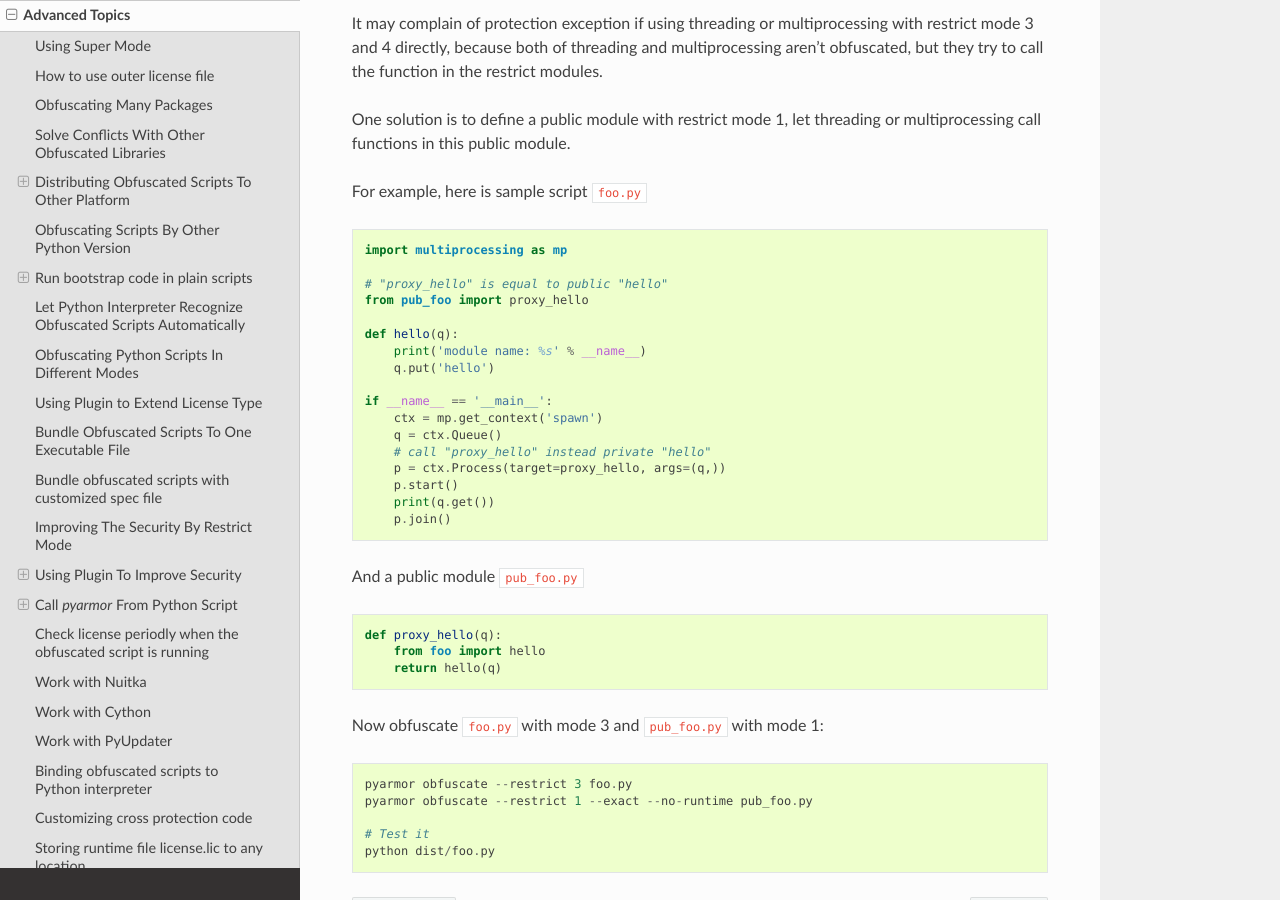
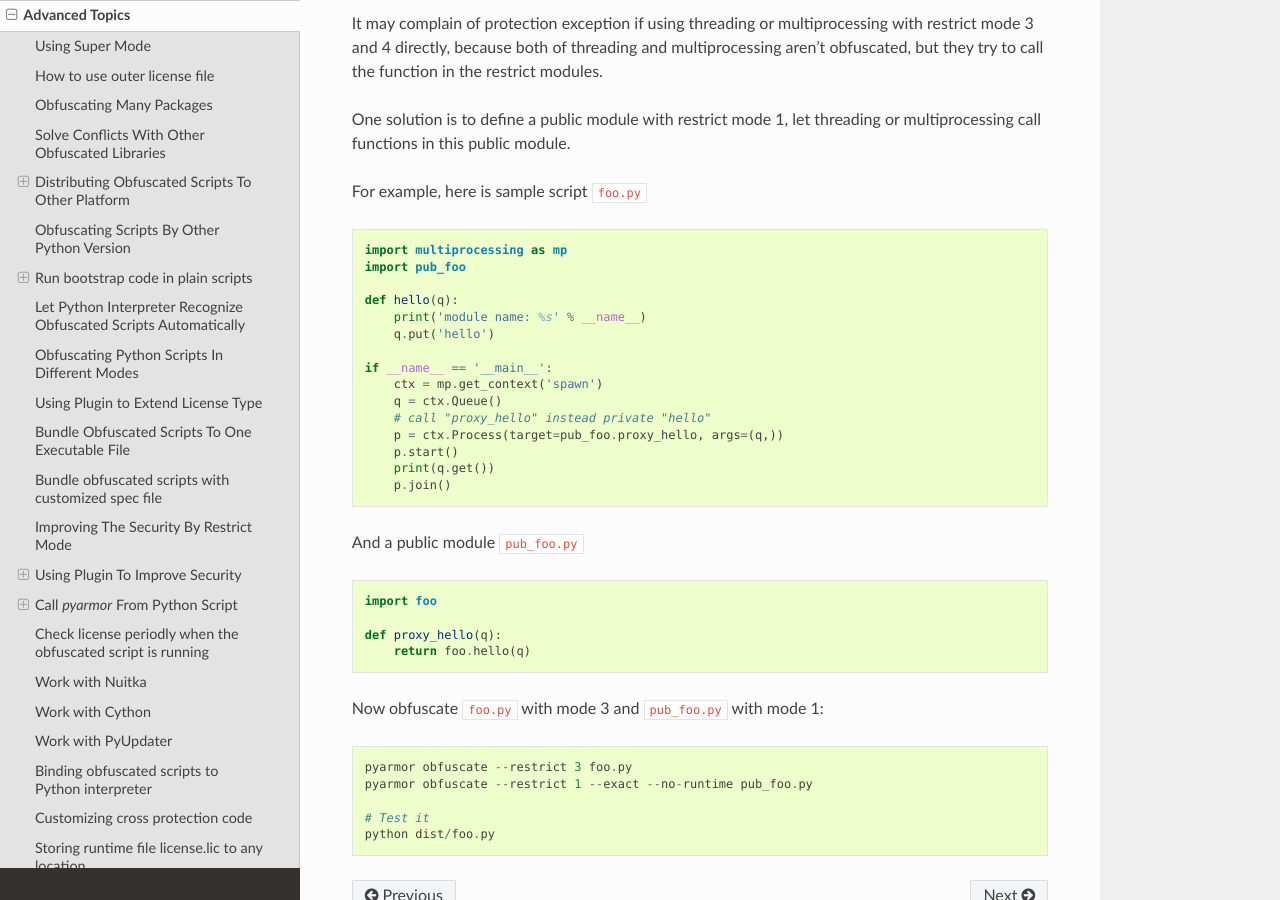
Before and after one commit to dashingsoft/pyarmor, a Sphinx documentation site: the page built from docs/advanced.rst, in a window 1280 px wide and 900 px high, scrolled down 27239 px. Built offline with Sphinx 7.4.7 and the Read the Docs theme 2.0.0, drawn with Linux system fonts in a browser that asks for light colours.

Commit message:
Refine sample code

```diff
--- a/docs/advanced.rst
+++ b/docs/advanced.rst
@@ -1331,9 +1331,7 @@ For example, here is sample script ``foo.py``
 .. code:: python
 
     import multiprocessing as mp
-
-    # "proxy_hello" is equal to public "hello"
-    from pub_foo import proxy_hello
+    import pub_foo
 
     def hello(q):
         print('module name: %s' % __name__)
@@ -1343,7 +1341,7 @@ For example, here is sample script ``foo.py``
         ctx = mp.get_context('spawn')
         q = ctx.Queue()
         # call "proxy_hello" instead private "hello"
-        p = ctx.Process(target=proxy_hello, args=(q,))
+        p = ctx.Process(target=pub_foo.proxy_hello, args=(q,))
         p.start()
         print(q.get())
         p.join()
@@ -1352,9 +1350,10 @@ And a public module ``pub_foo.py``
 
 .. code:: python
 
+    import foo
+
     def proxy_hello(q):
-        from foo import hello
-        return hello(q)
+        return foo.hello(q)
 
 Now obfuscate ``foo.py`` with mode 3 and ``pub_foo.py`` with mode 1::
 
```
Also changed, not shown: 3 other files.
